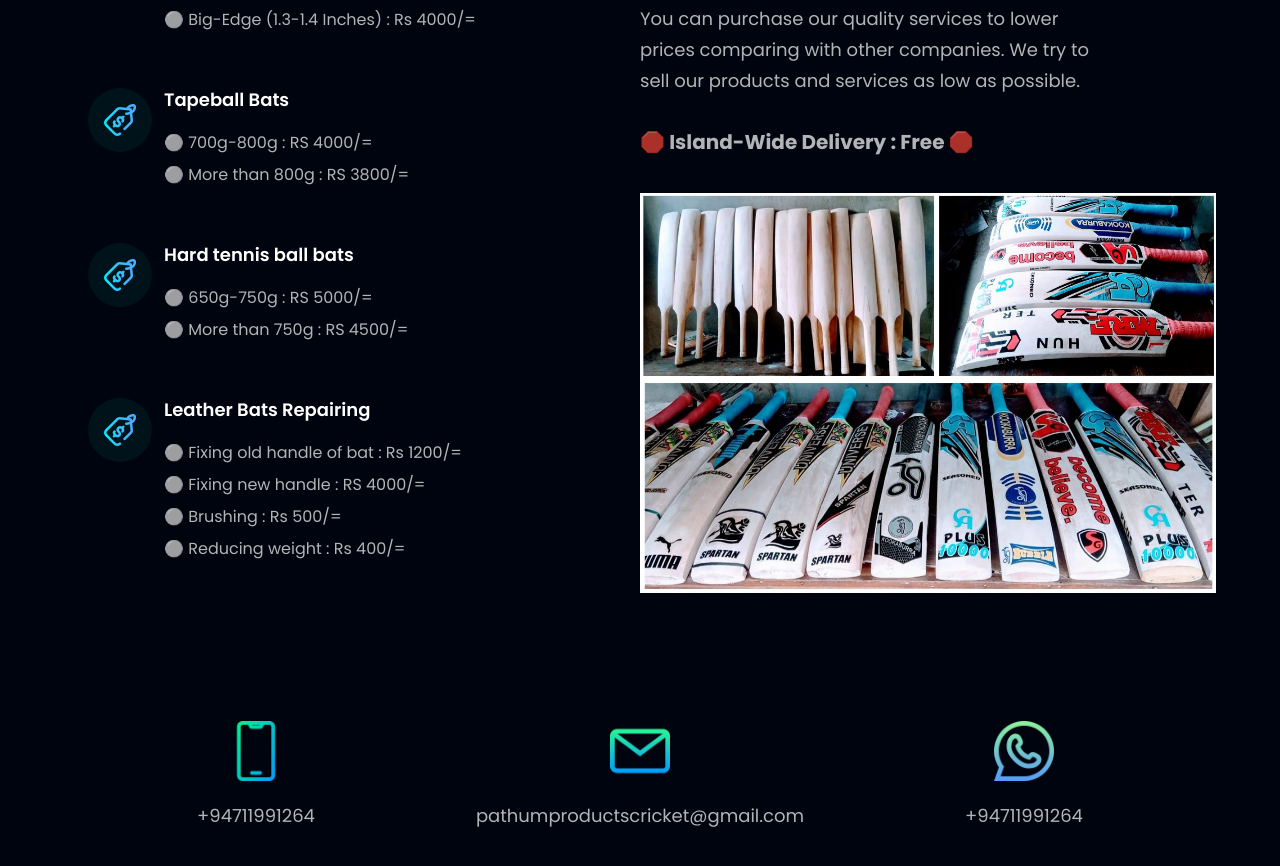
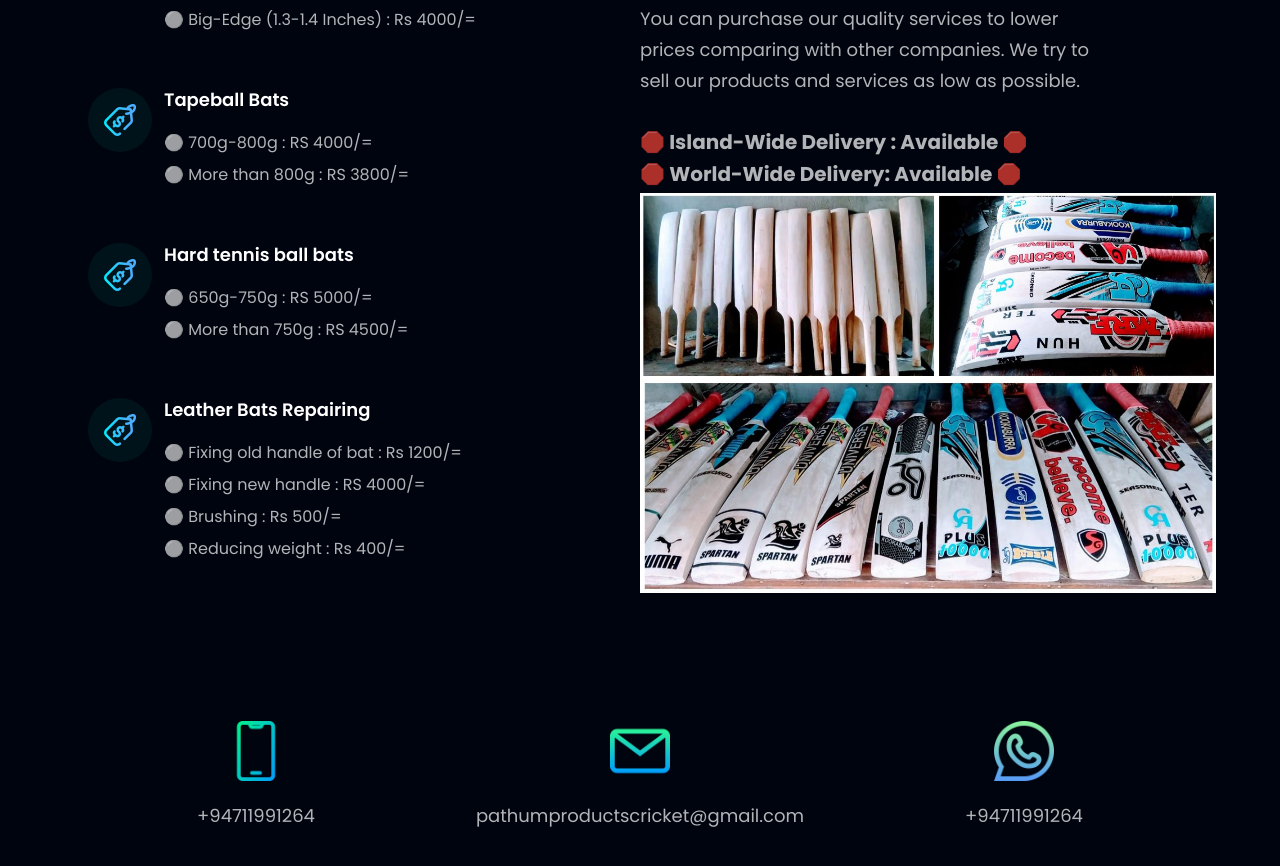
Before and after one commit to madusankanipunajith/pathumproducts, a React (Create React App) app: page / in a window 1280 px wide. Shown: the part 2881-3747 px from the top of the page. Built offline with nearby package versions, Linux system fonts and the light colour scheme.

Commit message:
Change delivery service

```diff
--- a/src/components/Footer.jsx
+++ b/src/components/Footer.jsx
@@ -11,7 +11,7 @@
                         <img
                             src={logo}
                             alt="pathum_products"
-                            className="w-[260px] h-[108.14px] object-fill"
+                            className="w-[275px] h-[128.14px] object-fill"
                         />
                         <p className={`${styles.paragraph} mt-4 max-w-[312px] md:text-start text-center`}>
                             PATHUM PRODUCTS <br />
--- a/src/components/Price.jsx
+++ b/src/components/Price.jsx
@@ -43,7 +43,8 @@
                     <p className={`${styles.paragraph} max-w-[470px] mt-5`}>
                         You can purchase our quality services to lower prices comparing with other companies. We try to sell our products
                         and services as low as possible. <br/><br className="sm:inline hidden"/>
-                        <b className="text-[20px]">🛑 Island-Wide Delivery : Free 🛑</b>
+                        <b className="text-[20px]">🛑 Island-Wide Delivery : Available 🛑</b> <br/>
+                        <b className="text-[20px]">🛑 World-Wide Delivery: Available 🛑</b>
                     </p>
                     <img src={cover} alt= "cover" className="w-[100%] sm:h-[400px] sm:absolute relative sm:mt-0 mt-5 bottom-0"/>
                 </div>
```
